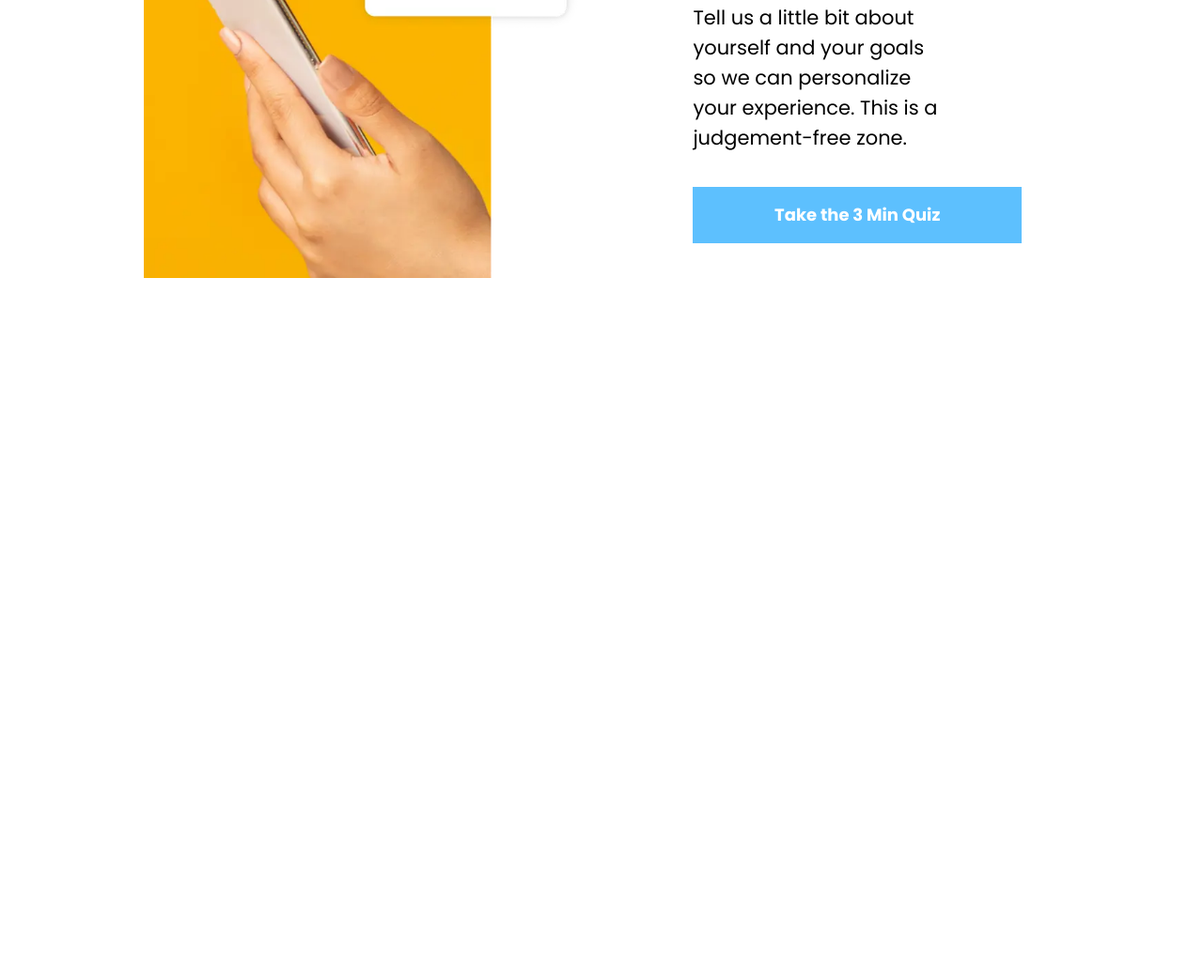
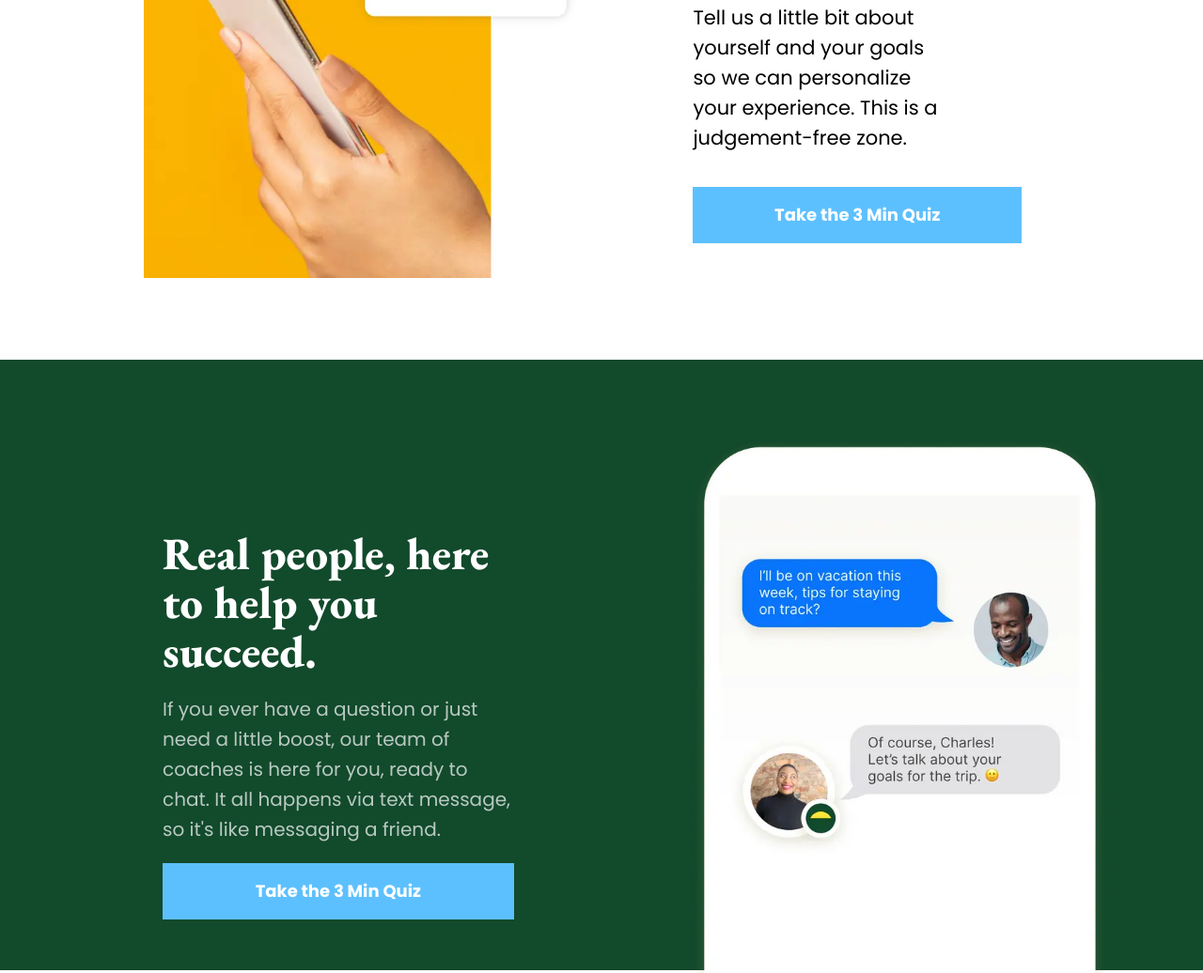
Before and after one commit to AwalaOritsema/gomycode-sunny_side, a plain HTML site: page index.html in a window 1280 px wide. Shown: the part 2813-3849 px from the top of the page at 94% size. Before the commit the page ends 3196 px from the top, so only its background shows below. Drawn offline with nearby package versions, Linux system fonts and the light colour scheme.

Commit message:
created green section with styles

```diff
--- a/index.html
+++ b/index.html
@@ -163,5 +163,22 @@
         </article>
       </div>
     </section>
+
+    <section class="section green_section">
+      <article>
+        <h2>Real people, here to help you succeed.</h2>
+        <p>
+          If you ever have a question or just need a little boost, our team of
+          coaches is here for you, ready to chat. It all happens via text
+          message, so it's like messaging a friend.
+        </p>
+
+        <button class="button">Take the 3 Min Quiz</button>
+      </article>
+
+      <div class="hero_image">
+        <img src="images/coaches_text.webp" alt="Lady on phone" />
+      </div>
+    </section>
   </body>
 </html>
--- a/style.css
+++ b/style.css
@@ -270,3 +270,39 @@ h6 {
   line-height: 2rem;
   color: black;
 }
+
+.green_section {
+  padding: 80px 173px 0;
+  background-color: #124a2c;
+  color: white;
+  display: flex;
+  justify-content: space-between;
+}
+
+.green_section > * {
+  width: 40%;
+}
+
+.green_section img {
+  margin-bottom: -10px;
+}
+
+.green_section article {
+  display: flex;
+  flex-direction: column;
+  gap: 20px;
+  margin-top: 100px;
+}
+
+.green_section article h2 {
+  font-size: 48px;
+  line-height: 3.25rem;
+  color: white;
+}
+
+.green_section article p {
+  color: white;
+  opacity: 0.7;
+  font-size: 20px;
+  line-height: 2rem;
+}
```
